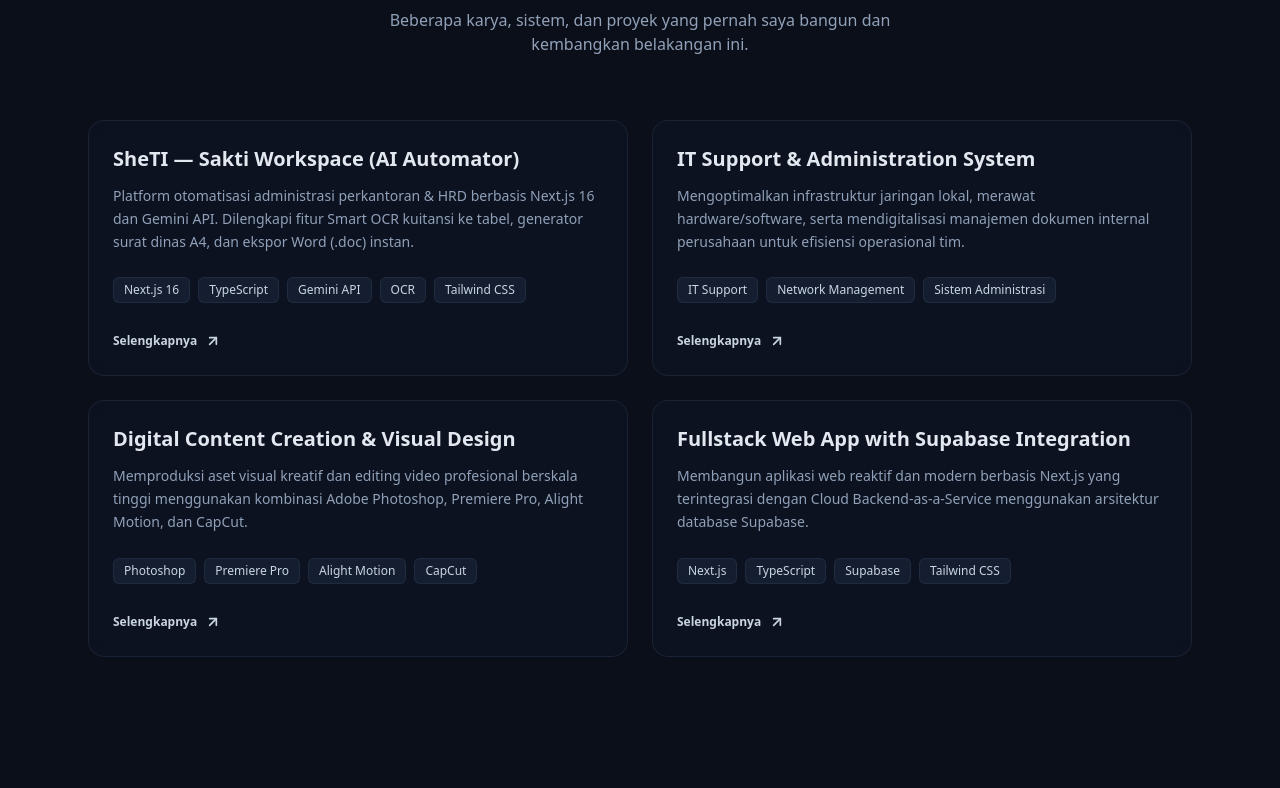
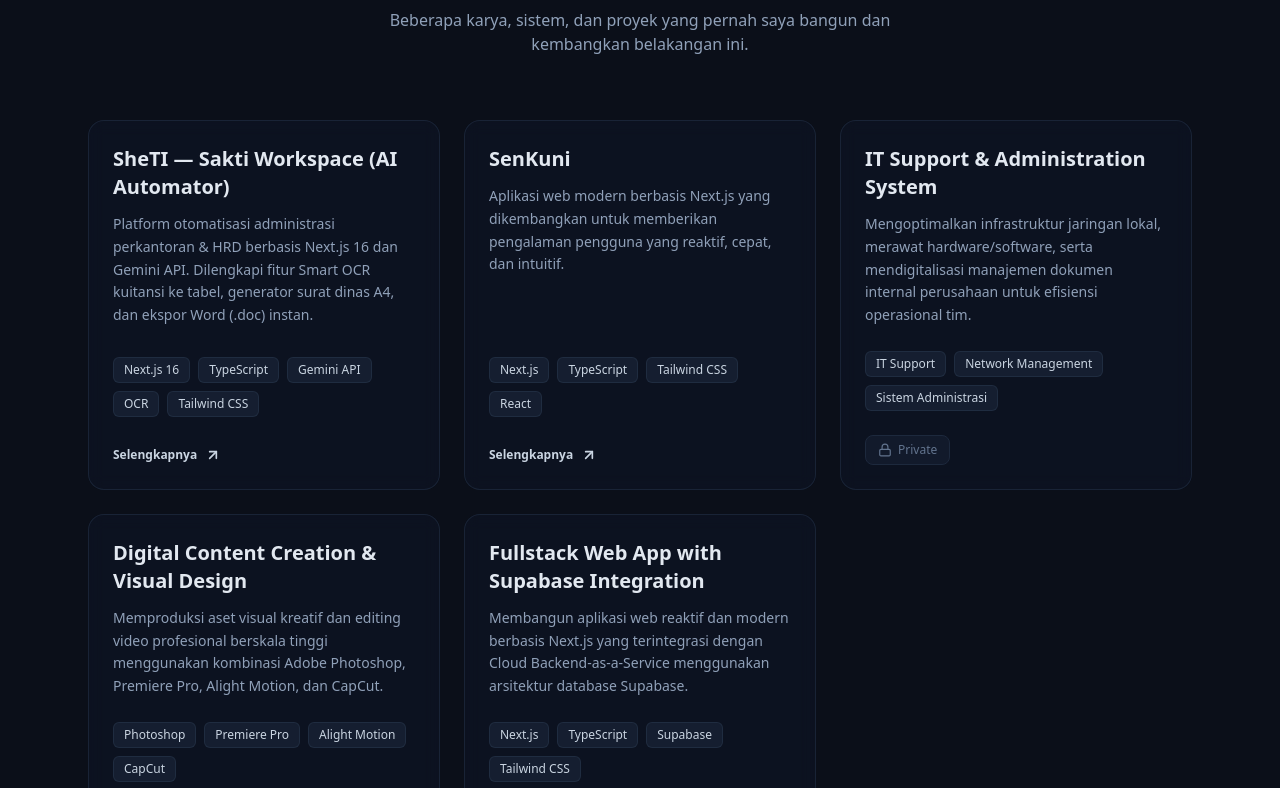
Before and after one commit to RobertDace/Portofolio, a Next.js app: page / in a window 1280 px wide. Shown: the part 952-1740 px from the top of the page. Built offline with nearby package versions, Linux system fonts and the light colour scheme.

Commit message:
feat: tambah proyek SenKuni dan update status private project

```diff
--- a/components/Projects.tsx
+++ b/components/Projects.tsx
@@ -8,25 +8,36 @@
       title: "SheTI — Sakti Workspace (AI Automator)",
       description: "Platform otomatisasi administrasi perkantoran & HRD berbasis Next.js 16 dan Gemini API. Dilengkapi fitur Smart OCR kuitansi ke tabel, generator surat dinas A4, dan ekspor Word (.doc) instan.",
       tags: ["Next.js 16", "TypeScript", "Gemini API", "OCR", "Tailwind CSS"],
-      link: "https://she-ti.vercel.app/", // Ganti dengan URL Vercel SheTI milikmu jika beda
+      link: "https://sheti-workspace.vercel.app", // Sesuaikan dengan link Vercel SheTI milikmu
+      isPrivate: false,
+    },
+    {
+      title: "SenKuni",
+      description: "Aplikasi web modern berbasis Next.js yang dikembangkan untuk memberikan pengalaman pengguna yang reaktif, cepat, dan intuitif.",
+      tags: ["Next.js", "TypeScript", "Tailwind CSS", "React"],
+      link: "https://senkuni.vercel.app", // Ganti dengan link live SenKuni milikmu
+      isPrivate: false,
     },
     {
       title: "IT Support & Administration System",
       description: "Mengoptimalkan infrastruktur jaringan lokal, merawat hardware/software, serta mendigitalisasi manajemen dokumen internal perusahaan untuk efisiensi operasional tim.",
       tags: ["IT Support", "Network Management", "Sistem Administrasi"],
       link: "#",
+      isPrivate: true,
     },
     {
       title: "Digital Content Creation & Visual Design",
       description: "Memproduksi aset visual kreatif dan editing video profesional berskala tinggi menggunakan kombinasi Adobe Photoshop, Premiere Pro, Alight Motion, dan CapCut.",
       tags: ["Photoshop", "Premiere Pro", "Alight Motion", "CapCut"],
       link: "#",
+      isPrivate: true,
     },
     {
       title: "Fullstack Web App with Supabase Integration",
       description: "Membangun aplikasi web reaktif dan modern berbasis Next.js yang terintegrasi dengan Cloud Backend-as-a-Service menggunakan arsitektur database Supabase.",
       tags: ["Next.js", "TypeScript", "Supabase", "Tailwind CSS"],
       link: "#",
+      isPrivate: true,
     },
   ];
 
@@ -64,13 +75,13 @@
         </p>
       </div>
 
-      {/* Grid Proyek (Disetting 2 Kolom untuk 4 Kartu) */}
+      {/* Grid Proyek */}
       <motion.div
         variants={containerVariants}
         initial="hidden"
         whileInView="visible"
         viewport={{ once: true, margin: "-100px" }}
-        className="grid grid-cols-1 md:grid-cols-2 gap-6"
+        className="grid grid-cols-1 md:grid-cols-2 lg:grid-cols-3 gap-6"
       >
         {projectList.map((project, index) => (
           <motion.div
@@ -111,11 +122,12 @@
                 ))}
               </div>
 
-              {/* Tautan Proyek */}
+              {/* Tautan Proyek / Indicator Private */}
+              {!project.isPrivate ? (
                 <a
                   href={project.link}
-                target={project.link !== "#" ? "_blank" : "_self"}
-                rel={project.link !== "#" ? "noopener noreferrer" : ""}
+                  target="_blank"
+                  rel="noopener noreferrer"
                   className="inline-flex items-center gap-2 text-xs font-semibold text-slate-300 hover:text-emerald-400 transition-colors group/link"
                 >
                   Selengkapnya
@@ -132,6 +144,23 @@
                     <polyline points="7 7 17 7 17 17" />
                   </svg>
                 </a>
+              ) : (
+                <span className="inline-flex items-center gap-1.5 text-xs font-medium text-slate-500 bg-slate-800/40 px-3 py-1.5 rounded-lg border border-slate-800 cursor-not-allowed select-none w-fit">
+                  <svg
+                    className="w-3.5 h-3.5 text-slate-500"
+                    viewBox="0 0 24 24"
+                    fill="none"
+                    stroke="currentColor"
+                    strokeWidth="2"
+                    strokeLinecap="round"
+                    strokeLinejoin="round"
+                  >
+                    <rect x="3" y="11" width="18" height="11" rx="2" ry="2" />
+                    <path d="M7 11V7a5 5 0 0 1 10 0v4" />
+                  </svg>
+                  Private
+                </span>
+              )}
             </div>
           </motion.div>
         ))}
```
Lines whose indentation alone changed are shown as unchanged.
